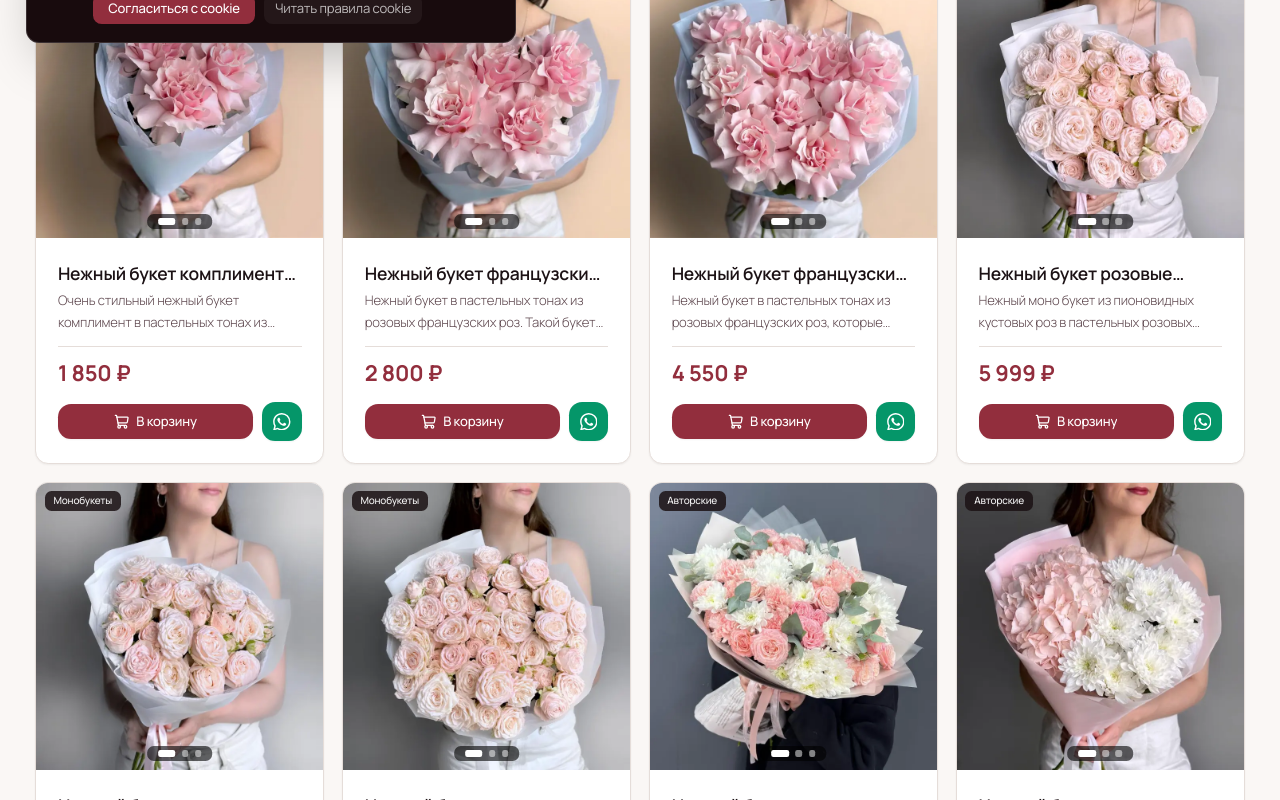
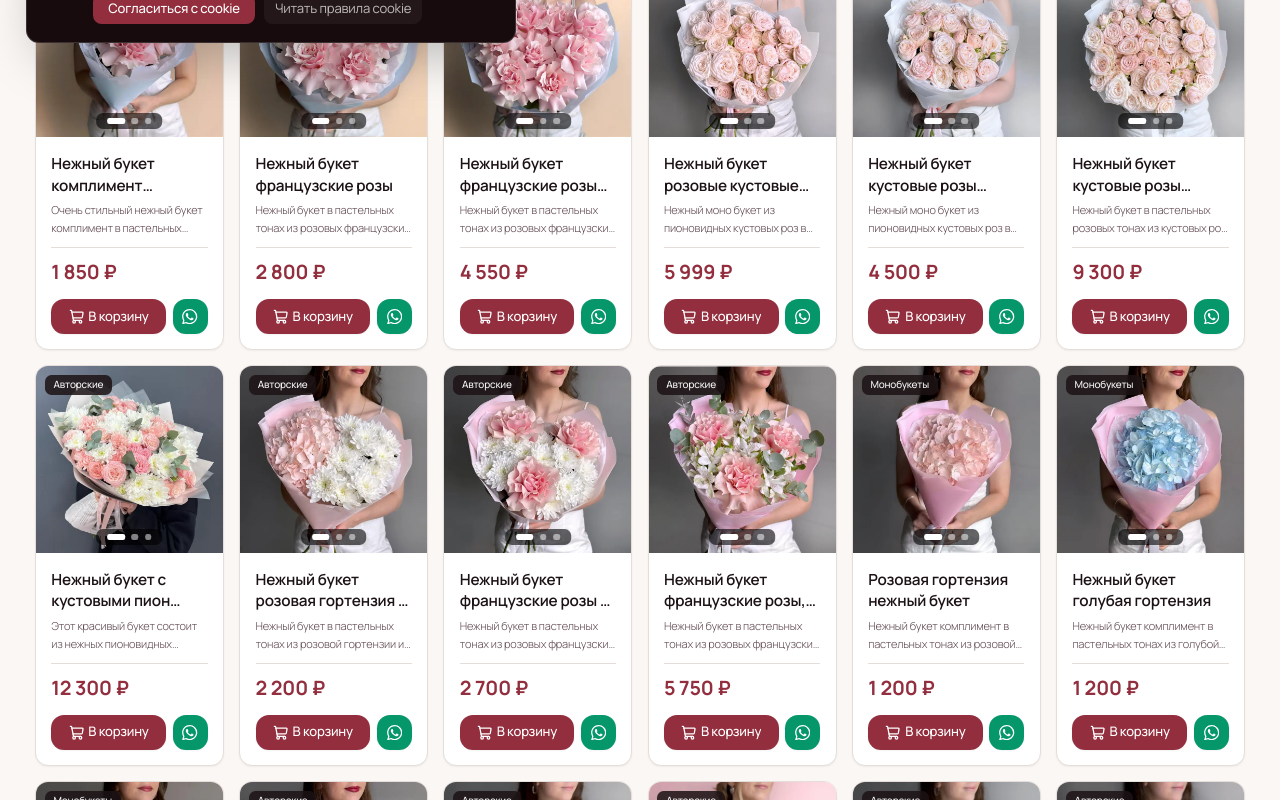
Before and after one commit to nqtq672ss7-create/sophiya, a React (Vite) app: page / in a window 1280 px wide. Shown: the part 740-1540 px from the top of the page. Built offline with nearby package versions, Linux system fonts and the light colour scheme; no server answers.

Commit message:
feat(ui): change desktop catalog grid from 4 to 6 bouquets per row

```diff
--- a/scripts/prerender.js
+++ b/scripts/prerender.js
@@ -952,7 +952,7 @@ function generatePreRenderedHtml(route) {
           </span>
         </div>
 
-        <div class="grid grid-cols-1 sm:grid-cols-2 md:grid-cols-3 lg:grid-cols-4 gap-4 sm:gap-6">
+        <div class="grid grid-cols-2 gap-2.5 sm:gap-3.5 md:grid-cols-3 lg:grid-cols-6">
           ${bouquetsCardsHtml}
         </div>
       </main>
--- a/src/components/catalog/BouquetCard.tsx
+++ b/src/components/catalog/BouquetCard.tsx
@@ -105,14 +105,14 @@ export const BouquetCard: React.FC<BouquetCardProps> = ({
       </div>
 
       {/* Info Container */}
-      <div className="p-2.5 sm:p-5 flex-1 flex flex-col justify-between">
+      <div className="p-2.5 sm:p-3.5 flex-1 flex flex-col justify-between">
         <div>
-          <h3 className="font-sans text-xs sm:text-base text-[#1C1215] font-semibold leading-snug group-hover:text-[#922E3D] transition-colors mb-1 line-clamp-2 sm:line-clamp-1">
+          <h3 className="font-sans text-xs sm:text-sm text-[#1C1215] font-semibold leading-snug group-hover:text-[#922E3D] transition-colors mb-1 line-clamp-2">
             {bouquet.title}
           </h3>
 
-          <div className="hidden sm:block mb-3">
-            <p className="text-xs text-[#5C454C] font-light line-clamp-2 leading-relaxed">
+          <div className="hidden sm:block mb-2.5">
+            <p className="text-[11px] text-[#5C454C] font-light line-clamp-2 leading-relaxed">
               {bouquet.description}
             </p>
           </div>
@@ -120,11 +120,11 @@ export const BouquetCard: React.FC<BouquetCardProps> = ({
 
         {/* Price & Action Row */}
         <div>
-          <div className="flex items-baseline justify-between pt-1.5 sm:pt-2.5 border-t border-[#E5DDD9] mb-2 sm:mb-3">
+          <div className="flex items-baseline justify-between pt-1.5 sm:pt-2 border-t border-[#E5DDD9] mb-2 sm:mb-2.5">
             <div>
               {userDiscount > 0 ? (
                 <div className="flex items-baseline gap-1 sm:gap-1.5">
-                  <span className="font-sans text-sm sm:text-xl font-bold text-[#922E3D]">
+                  <span className="font-sans text-sm sm:text-base lg:text-lg font-bold text-[#922E3D]">
                     {discountedPrice.toLocaleString('ru-RU')} ₽
                   </span>
                   <span className="text-[10px] sm:text-xs text-[#7C636B] line-through">
@@ -132,7 +132,7 @@ export const BouquetCard: React.FC<BouquetCardProps> = ({
                   </span>
                 </div>
               ) : (
-                <span className="font-sans text-sm sm:text-xl font-bold text-[#922E3D]">
+                <span className="font-sans text-sm sm:text-base lg:text-lg font-bold text-[#922E3D]">
                   {bouquet.price.toLocaleString('ru-RU')} ₽
                 </span>
               )}
@@ -140,13 +140,13 @@ export const BouquetCard: React.FC<BouquetCardProps> = ({
           </div>
 
           {/* Action: Cart Button + WhatsApp Icon Button */}
-          <div className="flex items-center gap-1.5 sm:gap-2">
+          <div className="flex items-center gap-1.5">
             <button
               type="button"
               onClick={(e) => onAddToCart(bouquet, e)}
-              className="flex-1 py-1.5 sm:py-2 px-2 sm:px-3 rounded-lg sm:rounded-xl bg-[#922E3D] hover:bg-[#611720] text-white font-medium text-[11px] sm:text-xs flex items-center justify-center gap-1 sm:gap-1.5 transition-colors shadow-sm active:scale-95 cursor-pointer"
+              className="flex-1 py-1.5 sm:py-2 px-2 sm:px-2.5 rounded-lg sm:rounded-xl bg-[#922E3D] hover:bg-[#611720] text-white font-medium text-[11px] sm:text-xs flex items-center justify-center gap-1 transition-colors shadow-sm active:scale-95 cursor-pointer"
             >
-              <ShoppingCart className="w-3 h-3 sm:w-3.5 sm:h-3.5" />
+              <ShoppingCart className="w-3 h-3 sm:w-3.5 sm:h-3.5 shrink-0" />
               <span className="truncate">В корзину</span>
             </button>
 
@@ -157,11 +157,11 @@ export const BouquetCard: React.FC<BouquetCardProps> = ({
               target="_blank"
               rel="noopener noreferrer"
               onClick={(e) => e.stopPropagation()}
-              className="w-7 h-7 sm:w-9 sm:h-9 rounded-lg sm:rounded-xl bg-emerald-600 hover:bg-emerald-700 text-white flex items-center justify-center transition-colors shadow-sm active:scale-95 shrink-0"
+              className="w-7 h-7 sm:w-8 sm:h-8 rounded-lg sm:rounded-xl bg-emerald-600 hover:bg-emerald-700 text-white flex items-center justify-center transition-colors shadow-sm active:scale-95 shrink-0"
               title="Заказать через WhatsApp"
               aria-label="Заказать через WhatsApp"
             >
-              <WhatsAppIcon className="w-3.5 h-3.5 sm:w-4 sm:h-4 fill-current" />
+              <WhatsAppIcon className="w-3.5 h-3.5 fill-current" />
             </a>
           </div>
         </div>
--- a/src/components/figma/FigmaCatalogScreen.tsx
+++ b/src/components/figma/FigmaCatalogScreen.tsx
@@ -268,7 +268,7 @@ export const FigmaCatalogScreen: React.FC<FigmaCatalogScreenProps> = ({
       </div>
 
       {/* 6. Bouquets Catalog Grid */}
-      <div className="max-w-7xl mx-auto px-4 sm:px-6 lg:px-8 pt-8">
+      <div className="max-w-[1440px] mx-auto px-3 sm:px-6 lg:px-8 pt-8">
         <div className="flex items-baseline justify-between mb-6 pb-2 border-b border-[#E5DDD9]">
           <h2 className="font-sans text-2xl sm:text-3xl text-[#1C1215] font-semibold tracking-tight">
             {currentRoute.path === '/' ? 'Каталог букетов' : `Каталог: ${currentRoute.breadcrumbLabel}`}
@@ -314,7 +314,7 @@ export const FigmaCatalogScreen: React.FC<FigmaCatalogScreenProps> = ({
             </div>
           </div>
         ) : (
-          <div className="grid grid-cols-2 gap-2.5 sm:gap-4 md:grid-cols-3 lg:grid-cols-4">
+          <div className="grid grid-cols-2 gap-2.5 sm:gap-3.5 md:grid-cols-3 lg:grid-cols-6">
             {displayedBouquets.map((bouquet) => (
               <BouquetCard
                 key={bouquet.id}
```
